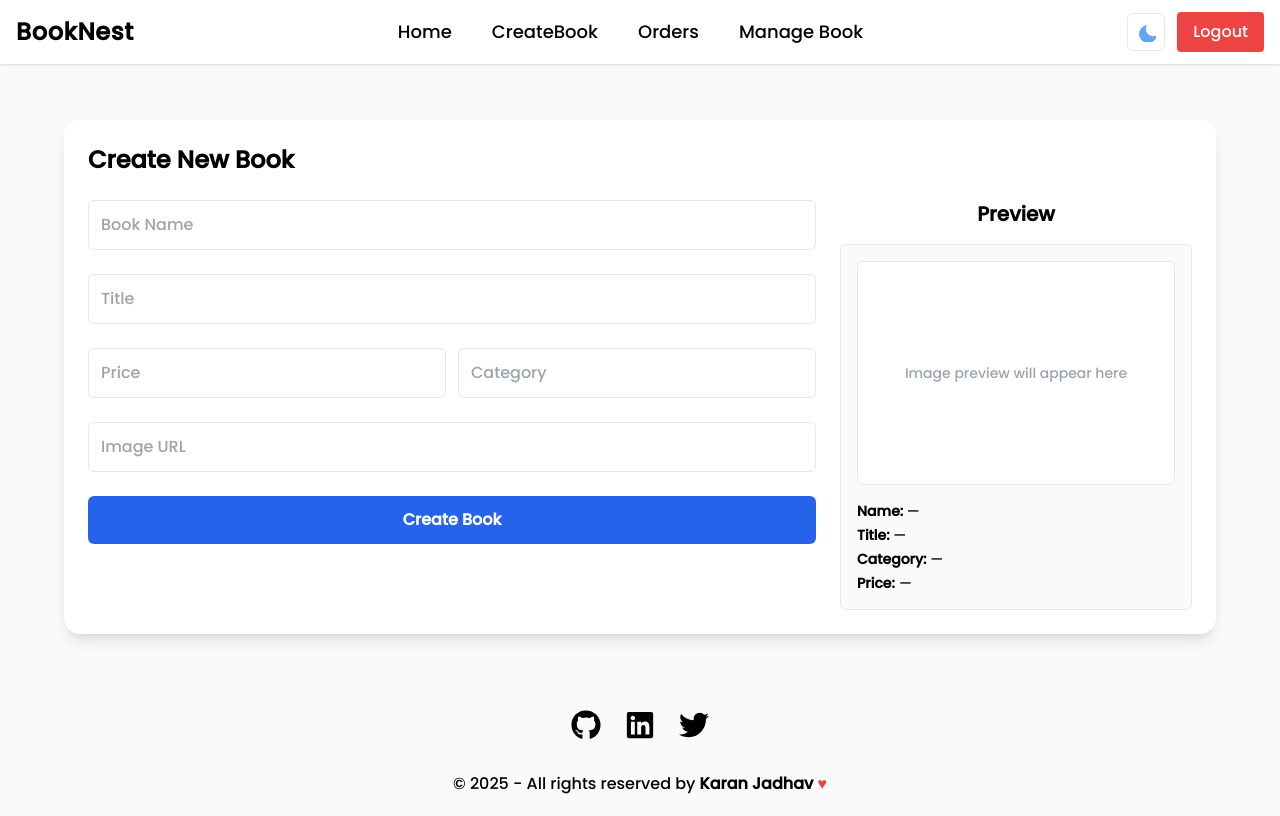
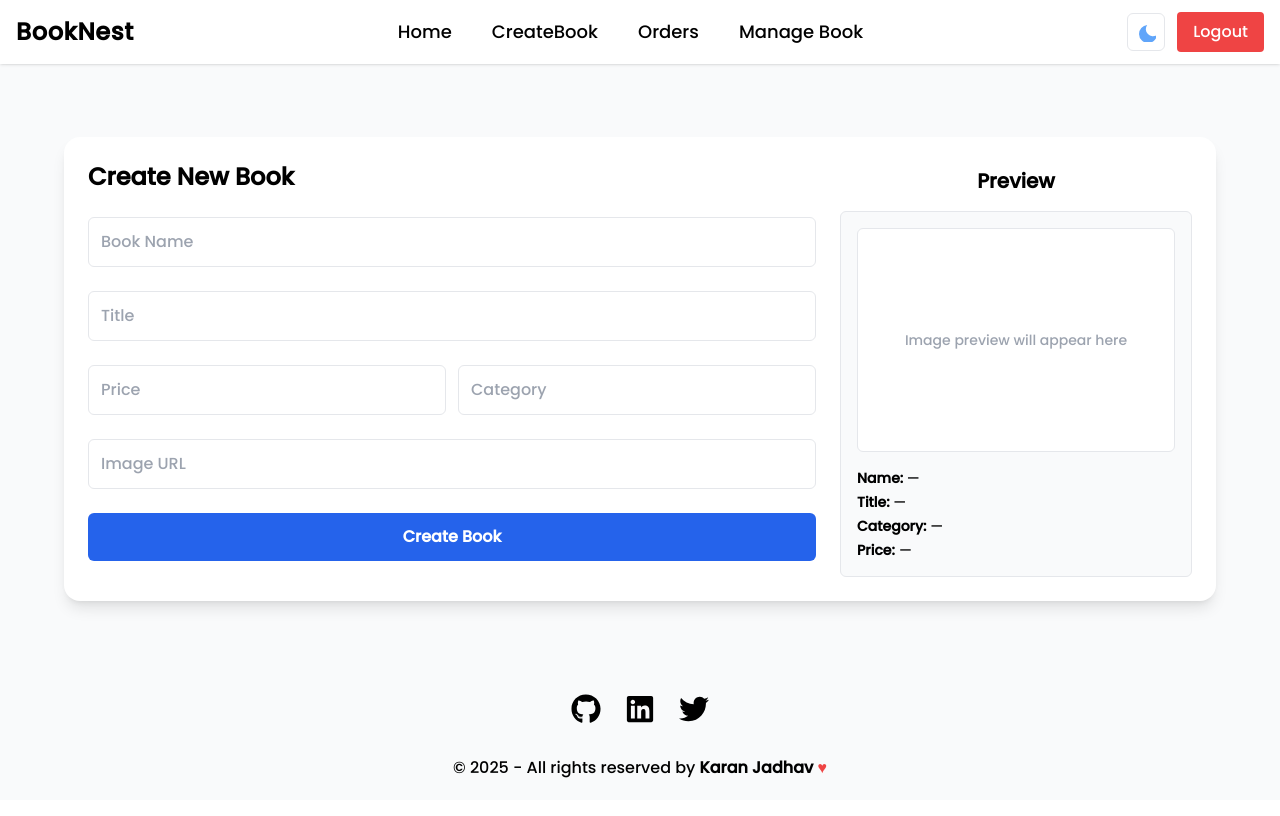
Before and after one commit to karan4065/BookNest, a React (Vite) app in the folder Frontend/bookstore/: page /createBook in a window 1280 px wide. Built offline with nearby package versions, Linux system fonts and the light colour scheme.

Commit message:
Hello karan

```diff
--- a/Frontend/bookstore/src/pages/AdminPage.jsx
+++ b/Frontend/bookstore/src/pages/AdminPage.jsx
@@ -106,7 +106,7 @@ const Adminpage = () => {
 
             {/* PREVIEW */}
             <aside className="md:col-span-1 w-full">
-              <h1 className="text-xl font-bold mb-4 text-center">Preview</h1>
+              <h1 className="text-xl font-bold mb-4 mt-[-50px] text-center">Preview</h1>
 
               <div className="border p-4 rounded-md bg-gray-50 dark:bg-slate-900 dark:border-gray-600">
 
```
Also changed, not shown: 1 other file (tests, documents, lock files or other folders).
